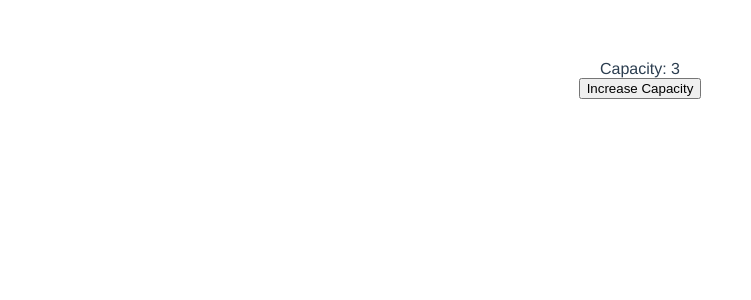
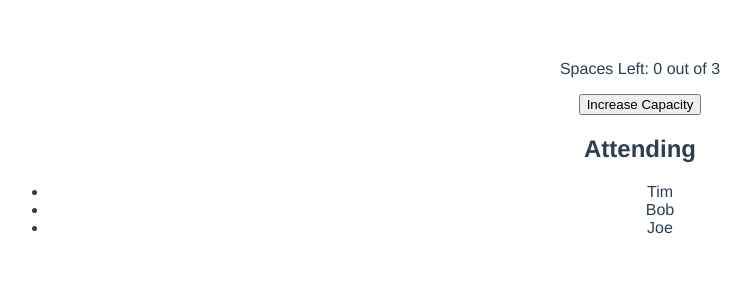
Before and after one commit to mfleming0101/composition-api, a Vue app in the folder edu-app/: page / in a window 1280 px wide. Shown: the top 300 px of the page, without its empty margins (0-751 px from the left). Built offline with nearby package versions, Linux system fonts and the light colour scheme.

Commit message:
initialize spacesLeft computed property

```diff
--- a/edu-app/src/components/HelloWorld.vue
+++ b/edu-app/src/components/HelloWorld.vue
@@ -1,19 +1,30 @@
 <template>
-  <div>Capacity: {{ capacity }}</div>
-  <button @click="increaseCapacity">Increase Capacity</button>
+  <div>
+    <p>Spaces Left: {{ spacesLeft }} out of {{ capacity }}</p>
+    <button @click="increaseCapacity">Increase Capacity</button>
+    <h2>Attending</h2>
+    <ul>
+      <li v-for="(name, index) in attending" :key="index">{{ name }}</li>
+    </ul>
+  </div>
 </template>
 
 <script>
-import { ref } from 'vue'
+import { ref, computed } from 'vue'
 export default {
   setup() {
     const capacity = ref(3)
+    const attending = ref(['Tim', 'Bob', 'Joe'])
+
+    const spacesLeft = computed(() => {
+      return capacity.value - attending.value.length
+    })
 
     function increaseCapacity() {
       capacity.value++
     }
 
-    return { capacity, increaseCapacity }
+    return { capacity, attending, spacesLeft, increaseCapacity }
   }
 }
 </script>
```
